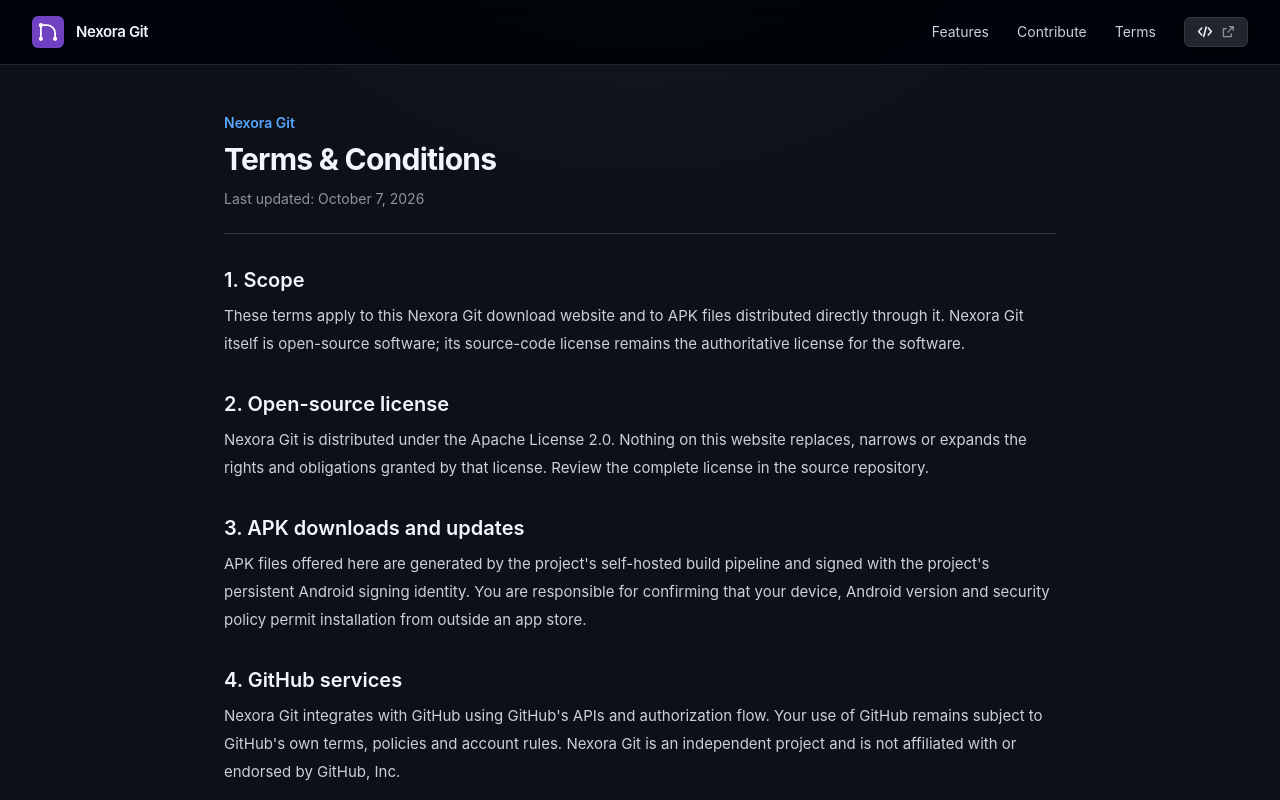
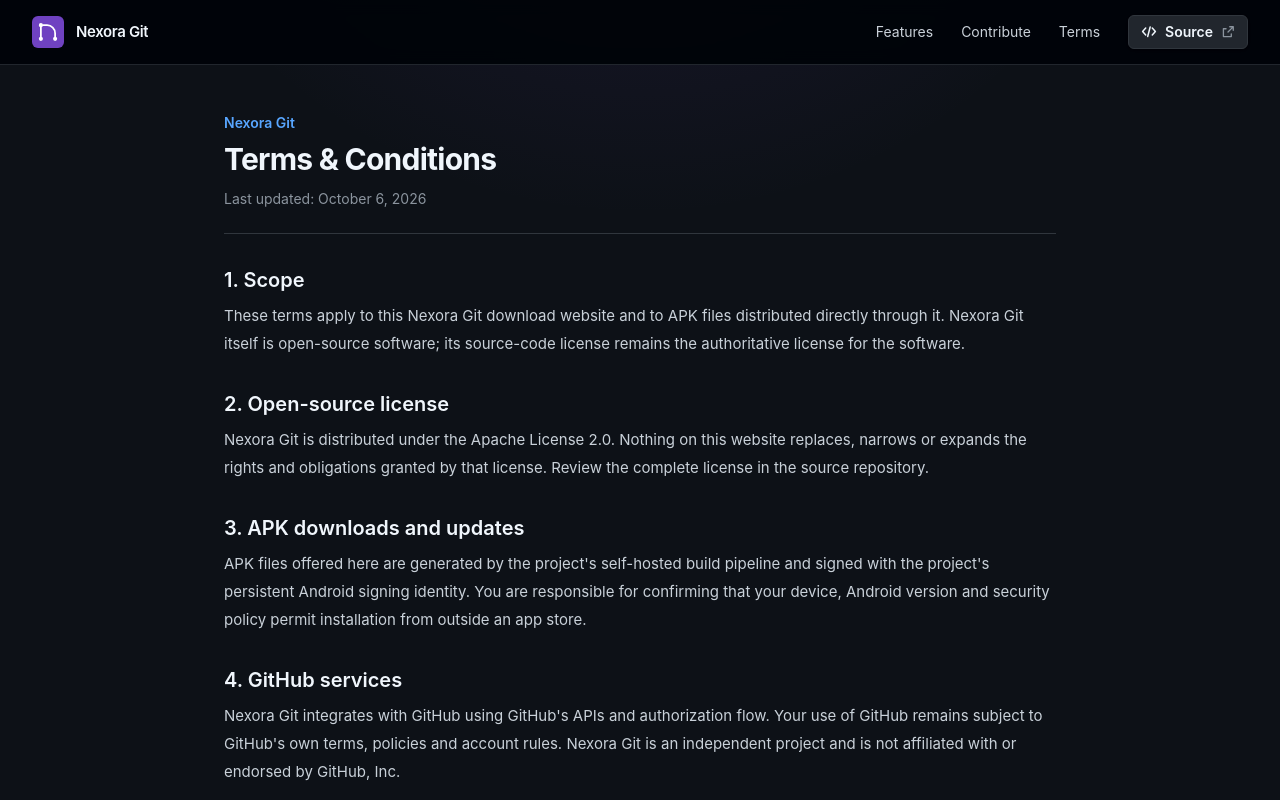
Before and after one commit to Gh0stDeveloper/Nexora-Git, a Next.js app in the folder web/: page /terms in a window 1280 px wide. Shown: the top 800 px of the page. Built offline with nearby package versions, Linux system fonts and the light colour scheme; no server answers.

Commit message:
fix(web): polish responsive header and terms date

```diff
--- a/web/app/terms/page.tsx
+++ b/web/app/terms/page.tsx
@@ -14,7 +14,7 @@
       <div className="mb-8 border-b border-[#30363d] pb-6">
         <p className="mb-2 text-sm font-semibold text-[#58a6ff]">Nexora Git</p>
         <h1 className="text-3xl font-bold tracking-tight">Terms & Conditions</h1>
-        <p className="mt-3 text-sm text-[#8b949e]">Last updated: October 7, 2026</p>
+        <p className="mt-3 text-sm text-[#8b949e]">Last updated: October 6, 2026</p>
       </div>
 
       <div className="space-y-8 text-[15px] leading-7 text-[#c9d1d9]">
--- a/web/components/site-header.tsx
+++ b/web/components/site-header.tsx
@@ -24,7 +24,7 @@
           rel="noreferrer"
         >
           <CodeIcon />
-          <span className="hidden xs:inline">Source</span>
+          <span className="hidden sm:inline">Source</span>
           <ExternalIcon className="h-3.5 w-3.5 text-[#8b949e]" />
         </a>
       </div>
```
